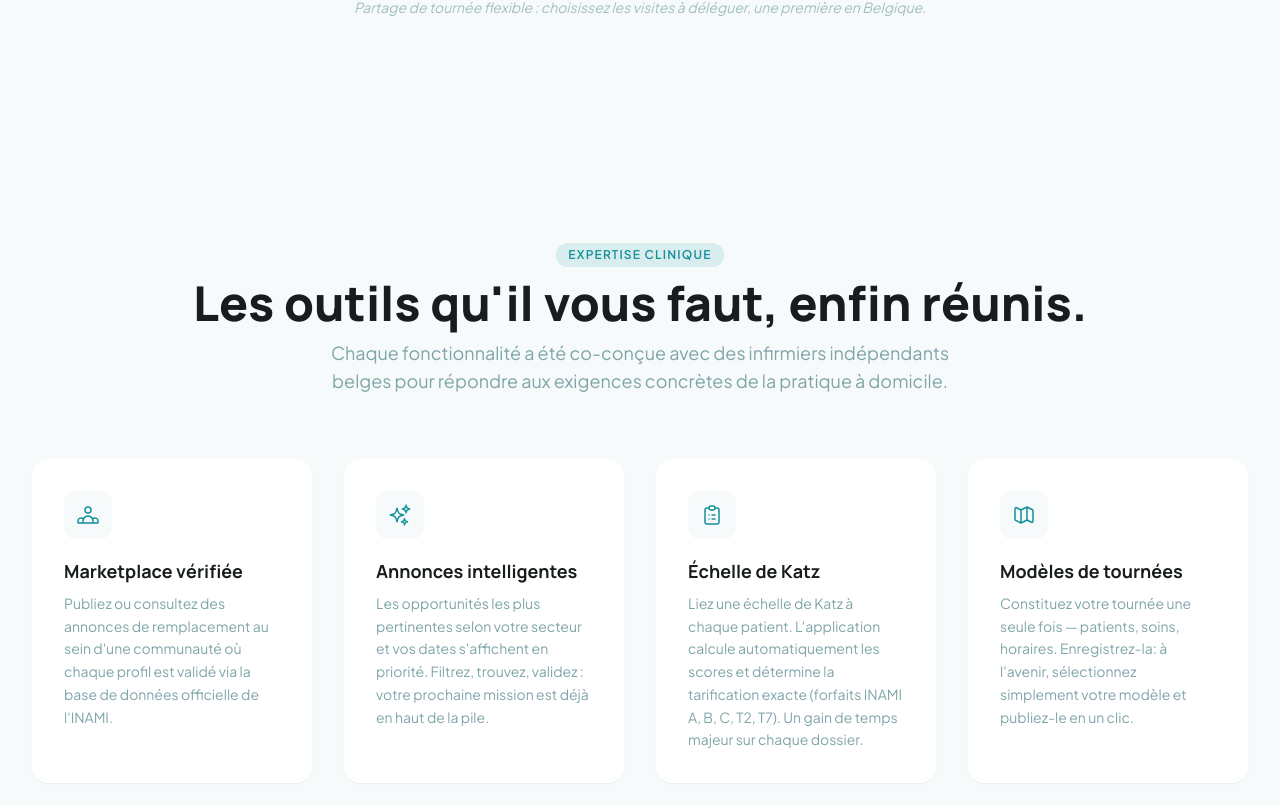
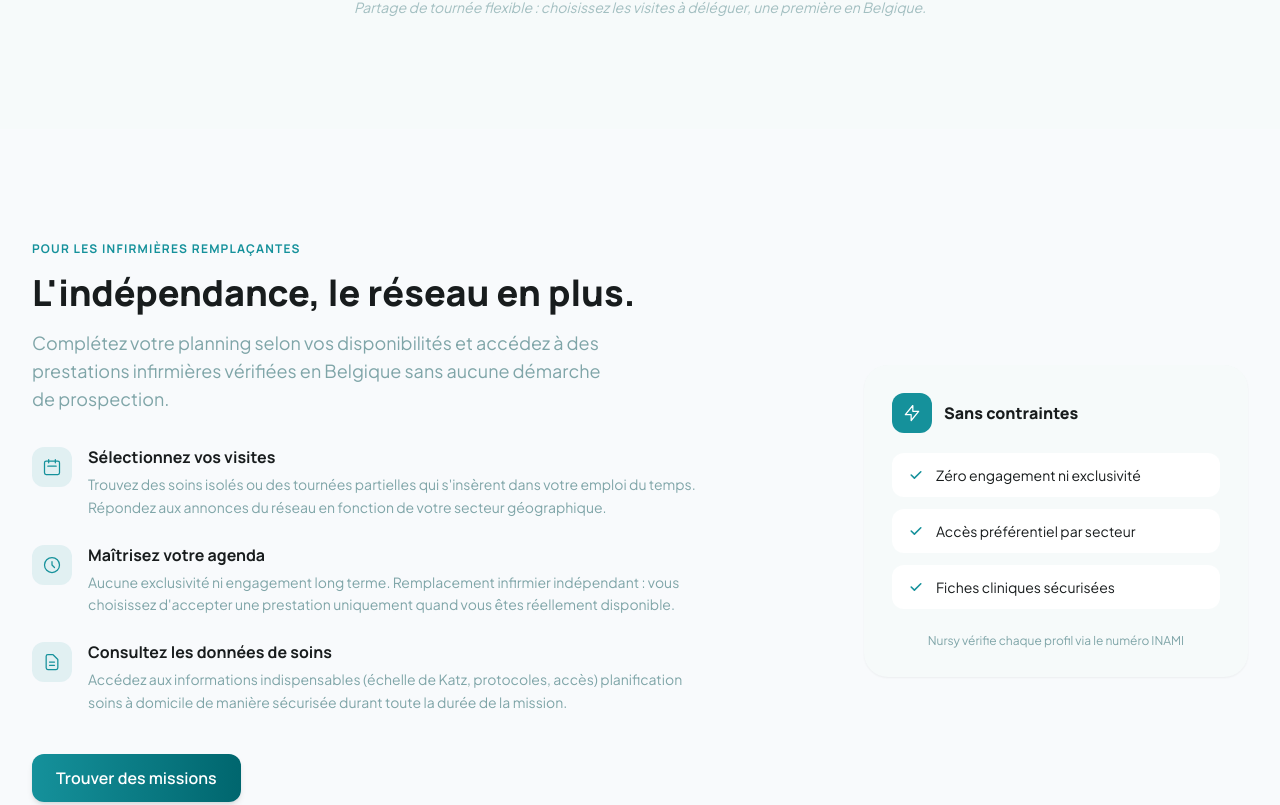
Before and after one commit to JD-Orkest/nursy-landing-page, a Nuxt app: page / in a window 1280 px wide. Shown: the part 2755-3560 px from the top of the page. Built offline with nearby package versions, Linux system fonts and the light colour scheme.

Commit message:
feat: section ReplacementSection pour infirmières remplaçantes (FR/NL)

```diff
--- /dev/null
+++ b/components/organisms/ReplacementSection.vue
@@ -0,0 +1,117 @@
+<script setup>
+const { t } = useI18n()
+
+const items = [
+  {
+    key: 'select',
+    iconPath: 'M8 7V3m8 4V3m-9 8h10M5 21h14a2 2 0 002-2V7a2 2 0 00-2-2H5a2 2 0 00-2 2v12a2 2 0 002 2z',
+  },
+  {
+    key: 'agenda',
+    iconPath: 'M12 8v4l3 3m6-3a9 9 0 11-18 0 9 9 0 0118 0z',
+  },
+  {
+    key: 'data',
+    iconPath: 'M9 12h6m-6 4h6m2 5H7a2 2 0 01-2-2V5a2 2 0 012-2h5.586a1 1 0 01.707.293l5.414 5.414a1 1 0 01.293.707V19a2 2 0 01-2 2z',
+  },
+]
+</script>
+
+<template>
+  <section
+    id="replacement"
+    class="py-20 md:py-28"
+    style="background-color: #f8fafc"
+    aria-labelledby="replacement-title"
+  >
+    <div class="max-w-7xl mx-auto px-4 md:px-8">
+      <div class="grid grid-cols-1 lg:grid-cols-[3fr_2fr] gap-12 lg:gap-20 items-center">
+
+        <!-- ─── Colonne gauche : contenu (60%) ─── -->
+        <div class="flex flex-col gap-8">
+          <div class="flex flex-col gap-4">
+            <span class="font-manrope font-bold text-xs tracking-widest text-primary uppercase">
+              {{ t('replacement.eyebrow') }}
+            </span>
+            <h2
+              id="replacement-title"
+              class="font-manrope font-extrabold text-3xl md:text-4xl text-text-main leading-tight"
+            >
+              {{ t('replacement.title') }}
+            </h2>
+            <p class="font-jakarta text-base md:text-lg text-info leading-relaxed max-w-xl">
+              {{ t('replacement.subtitle') }}
+            </p>
+          </div>
+
+          <ul class="flex flex-col gap-6" role="list">
+            <li
+              v-for="item in items"
+              :key="item.key"
+              class="flex items-start gap-4"
+            >
+              <div class="shrink-0 w-10 h-10 rounded-xl bg-primary/10 flex items-center justify-center mt-0.5">
+                <svg
+                  class="w-5 h-5 text-primary"
+                  fill="none"
+                  viewBox="0 0 24 24"
+                  stroke="currentColor"
+                  stroke-width="1.5"
+                  aria-hidden="true"
+                >
+                  <path stroke-linecap="round" stroke-linejoin="round" :d="item.iconPath" />
+                </svg>
+              </div>
+              <div class="flex flex-col gap-1">
+                <span class="font-manrope font-bold text-base text-text-main">
+                  {{ t(`replacement.items.${item.key}.title`) }}
+                </span>
+                <span class="font-jakarta text-sm text-info leading-relaxed">
+                  {{ t(`replacement.items.${item.key}.text`) }}
+                </span>
+              </div>
+            </li>
+          </ul>
+
+          <div class="pt-2">
+            <BaseButton href="#download" variant="primary">
+              {{ t('replacement.cta') }}
+            </BaseButton>
+          </div>
+        </div>
+
+        <!-- ─── Colonne droite : carte réassurance (40%) ─── -->
+        <div class="w-full max-w-sm mx-auto lg:mx-0 lg:ml-auto">
+          <div class="bg-surface rounded-3xl p-7 shadow-sm flex flex-col gap-5">
+            <div class="flex items-center gap-3">
+              <div class="w-10 h-10 rounded-xl bg-primary flex items-center justify-center shrink-0">
+                <svg class="w-5 h-5 text-white" fill="none" viewBox="0 0 24 24" stroke="currentColor" stroke-width="1.5" aria-hidden="true">
+                  <path stroke-linecap="round" stroke-linejoin="round" d="M13 10V3L4 14h7v7l9-11h-7z" />
+                </svg>
+              </div>
+              <span class="font-manrope font-extrabold text-base text-text-main">{{ t('replacement.card.title') }}</span>
+            </div>
+
+            <ul class="flex flex-col gap-3" role="list">
+              <li
+                v-for="badge in ['badge1', 'badge2', 'badge3']"
+                :key="badge"
+                class="flex items-center gap-3 bg-surface-card rounded-xl px-4 py-3"
+              >
+                <svg class="w-4 h-4 text-primary shrink-0" fill="currentColor" viewBox="0 0 20 20" aria-hidden="true">
+                  <path fill-rule="evenodd" d="M16.707 5.293a1 1 0 010 1.414l-8 8a1 1 0 01-1.414 0l-4-4a1 1 0 011.414-1.414L8 12.586l7.293-7.293a1 1 0 011.414 0z" clip-rule="evenodd" />
+                </svg>
+                <span class="font-jakarta text-sm text-text-main">{{ t(`replacement.card.${badge}`) }}</span>
+              </li>
+            </ul>
+
+            <p class="font-jakarta text-xs text-info text-center pt-1">
+              {{ t('replacement.card.note') }}
+            </p>
+          </div>
+        </div>
+
+      </div>
+    </div>
+  </section>
+</template>
--- a/locales/fr.json
+++ b/locales/fr.json
@@ -94,6 +94,33 @@
     "models": {
       "title": "Modèles de tournées",
       "text": "Constituez votre tournée une seule fois — patients, soins, horaires. Enregistrez-la: à l'avenir, sélectionnez simplement votre modèle et publiez-le en un clic."
+    }
+  },
+  "replacement": {
+    "eyebrow": "POUR LES INFIRMIÈRES REMPLAÇANTES",
+    "title": "L'indépendance, le réseau en plus.",
+    "subtitle": "Complétez votre planning selon vos disponibilités et accédez à des prestations infirmières vérifiées en Belgique sans aucune démarche de prospection.",
+    "cta": "Trouver des missions",
+    "items": {
+      "select": {
+        "title": "Sélectionnez vos visites",
+        "text": "Trouvez des soins isolés ou des tournées partielles qui s'insèrent dans votre emploi du temps. Répondez aux annonces du réseau en fonction de votre secteur géographique."
+      },
+      "agenda": {
+        "title": "Maîtrisez votre agenda",
+        "text": "Aucune exclusivité ni engagement long terme. Remplacement infirmier indépendant : vous choisissez d'accepter une prestation uniquement quand vous êtes réellement disponible."
+      },
+      "data": {
+        "title": "Consultez les données de soins",
+        "text": "Accédez aux informations indispensables (échelle de Katz, protocoles, accès) planification soins à domicile de manière sécurisée durant toute la durée de la mission."
+      }
+    },
+    "card": {
+      "title": "Sans contraintes",
+      "badge1": "Zéro engagement ni exclusivité",
+      "badge2": "Accès préférentiel par secteur",
+      "badge3": "Fiches cliniques sécurisées",
+      "note": "Nursy vérifie chaque profil via le numéro INAMI"
     }
   },
   "security": {
--- a/pages/index.vue
+++ b/pages/index.vue
@@ -112,6 +112,7 @@ useHead(
     <HeroSection />
     <ProfilesSection />
     <ModularitySection />
+    <ReplacementSection />
     <FeaturesSection />
     <SecuritySection />
     <PricingSection />
```
Also changed, not shown: locales/nl.json (+27 -0 lines).
